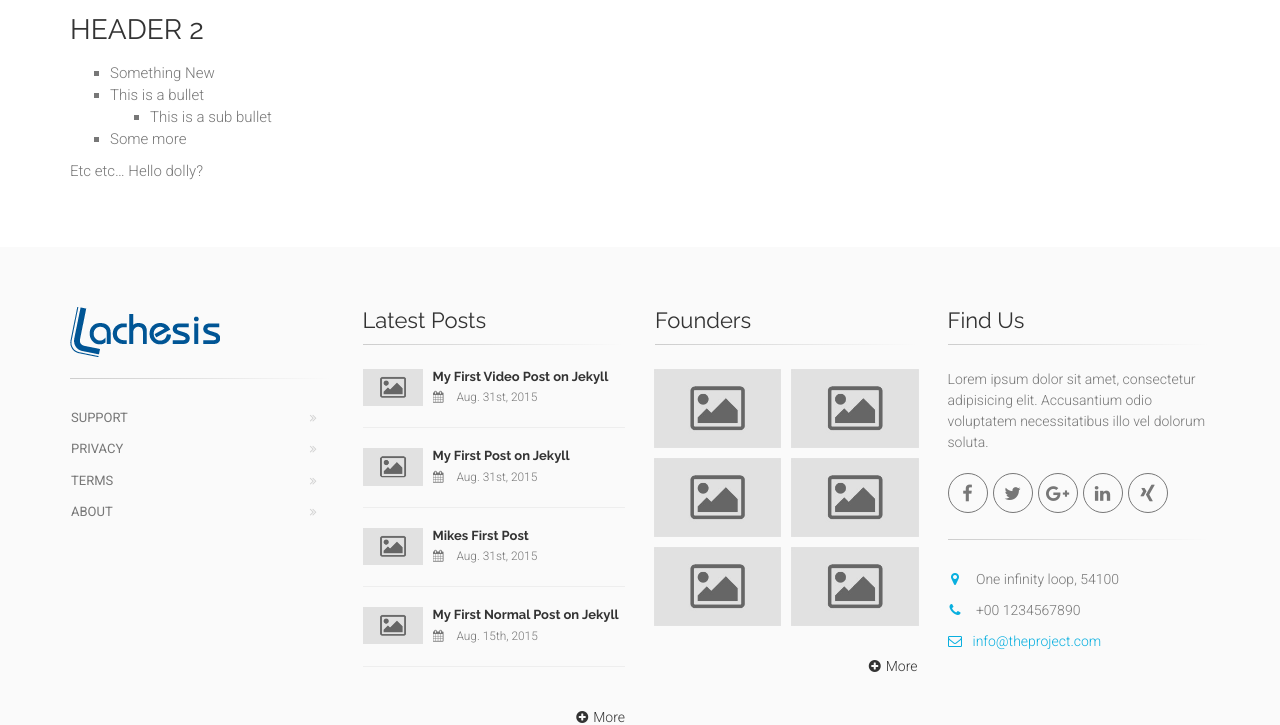
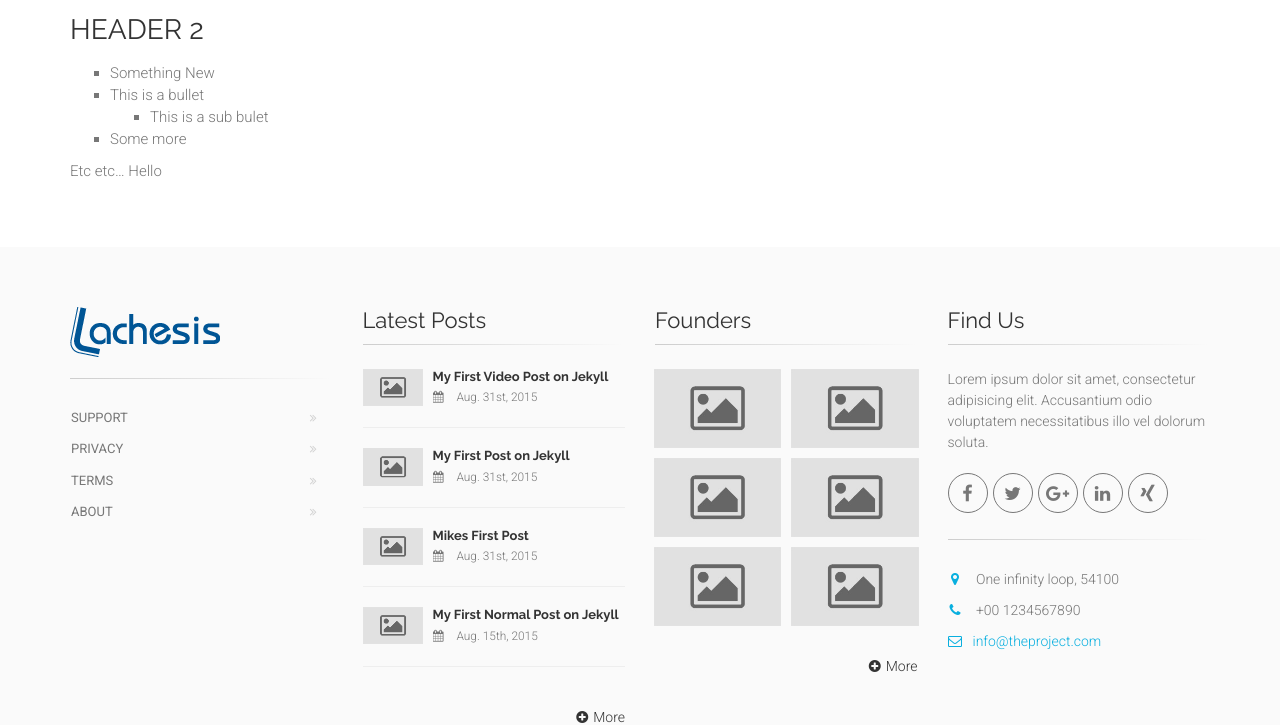
Before and after one commit to lachesisllc/lachesisllc.github.io, a Jekyll site: the page built from _posts/2015-08-31-mikes-first-post.md, in a window 1280 px wide. Shown: the part 296-1021 px from the top of the page. Built offline with Jekyll 4.4.1, drawn with Linux system fonts in a browser that asks for light colours.

Commit message:
Another test with tortoise git...

```diff
--- a/_posts/2015-08-31-mikes-first-post.md
+++ b/_posts/2015-08-31-mikes-first-post.md
@@ -13,7 +13,7 @@ lead_text: 'Lorem ipsum dolor sit amet, consectetur adipisicing elit. Expedita m
 
 * Something New
 - This is a bullet
-  - This is a sub bullet
+  - This is a sub bulet
 - Some more
 
-Etc etc... Hello dolly?
+Etc etc... Hello
```
